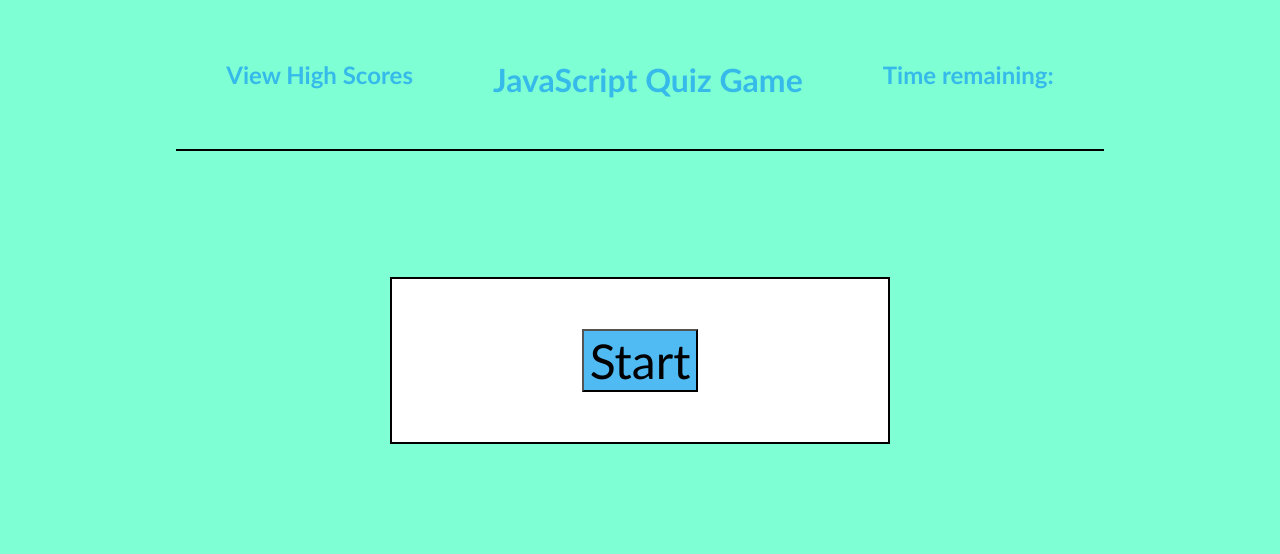
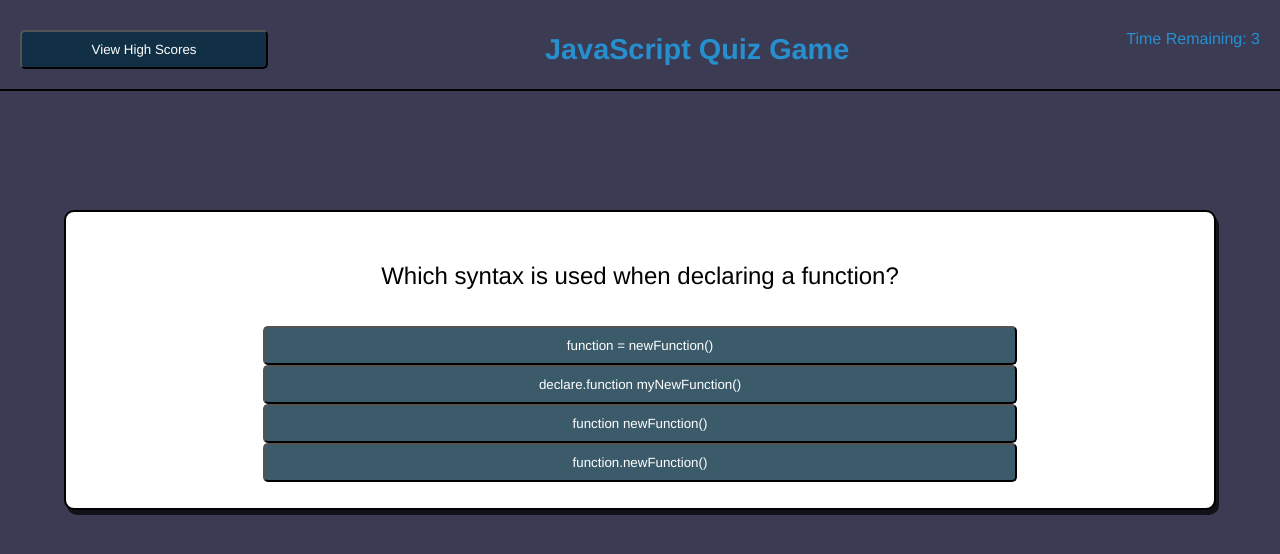
Before and after one commit to chrisdhodges12/quiz-game, a plain HTML site: page index.html in a window 1280 px wide. Both pictures are taken after a click on the button "Start". Drawn offline with Linux system fonts and the light colour scheme.

Commit message:
add functions: start game, timer, next question, choose answer, reset, end game.

```diff
--- a/assets/script.js
+++ b/assets/script.js
@@ -0,0 +1,181 @@
+//DOM elements
+var startButton = document.getElementById ("start-btn");
+var containerEl = document.getElementById ("container");
+var questionEl = document.getElementById ("question");
+var answerButtons = document.getElementById ("answers");
+var timeEl = document.getElementById ("timer");
+var highScoreButton = document.getElementById ("highScore")
+var ShowHighScores = document.getElementById ("showHighScores");
+
+
+//Variables
+var timeRemaining = 5;
+var questionNumber;
+var initials = "";
+var questionNUmber;
+var time;
+// var score = 0 ???????
+var finalScore;
+
+var highScore = JSON.parse(localStorage.getItem("highScores")) || [];
+
+
+startButton.addEventListener("click", startGame);
+// highScoreSection.addEventListener("click", displayHighScores);
+
+function startGame() {
+    startButton.classList.add("hide");
+    questionEl.classList.remove("hide");
+    answerButtons.classList.remove("hide");
+    questionNumber = [0];
+    ShowHighScores.innerHTML = "";
+//while...
+    startClock();
+    nextQuestion(questions[0]);
+}
+
+function nextQuestion(question) {
+    questionEl.innerText = question.question;
+    question.answers.forEach(answer => {
+        var button = document.createElement("button");
+        button.innerText = answer.text;
+        button.classList.add("button");
+        if (answer.correct) {
+          button.dataset.correct = answer.correct;
+        }
+        answerButtons.appendChild(button);
+        button.addEventListener("click", chooseAnswer);
+    });
+}
+
+function startClock() {
+    timeEl.innerHTML = ("Time Remaining: " + timeRemaining);
+    if (timeRemaining <= 0) {
+        endGame();
+    }
+    else {
+        timeRemaining -= 1;
+        time = setTimeout(startClock, 1000);
+    }
+}
+
+function chooseAnswer(e) {
+    var answerSelection = e.target;
+  if (!answerSelection.dataset.correct) {
+    timeRemaining = timeRemaining - 10;
+    console.log(timer);
+  }
+  if (questionNumber == questions.length - 1) {
+    gameOver();
+  } else {
+    reset();
+    questionNumber++;
+    nextQuestion(questions[questionNumber]);
+    console.log(score);
+  }
+}
+
+function reset() {
+    while (answerButtons.firstChild) {
+      answerButtons.removeChild(answerButtons.firstChild);
+    }
+    startButton.classList.remove("hide");
+}
+
+function endGame() {
+    clearInterval (time);
+    timeEl.innerHTML = "";
+    startButton.innerHTML = "Play again";
+    startButton.classList.remove("hide");
+    questionEl.classList.add("hide");
+    reset();
+    showScore();
+
+}
+
+function showScore() {
+
+}
+
+function submitScore() {
+
+}
+
+function displayHighScores() {
+
+}
+
+
+
+
+
+
+//>>>>handle high score: copied from robot gladiators ----need to change
+  //>>check local storage for high score
+//   var highScore = localStorage.getItem("high score");
+//   if(highScore +++ null) {
+//       highScore = 0;
+//   }
+//>>set high score
+// if (playerInfo.money > highScore) {
+//     localStorage.setItem("high score", playerInfo.money);
+//     localStorage.setItem("name", playerInfo.name);
+
+
+//<<<<<<<<NEED FUNCTIONs
+//>>>>>>show first question, determine true if correct, subtract time if wrong, move to next question
+//>> handle timer
+//>>>>>>subtract time from timer if wrong
+//>>End game when all questions are done or timer = 0
+//>>save score and initials (input form?)
+//>>display high scores
+//
+
+
+var questions = [{
+
+    question: "Which syntax is used when declaring a function?",
+    answers: [
+        {text: "function = newFunction()", correct: false},
+        {text: "declare.function myNewFunction()", correct: false },
+        {text: "function newFunction()", correct: true},
+        {text: "function.newFunction()", correct: false}
+    ]
+},
+{
+    question: "Where should JavaScript be inserted in HTML?",
+    answers: [
+        {text: "<body>", correct: true},
+        {text: "<header>", correct: false },
+        {text: "<footer>", correct: false},
+        {text: "<div>", correct: false}
+    ]
+},
+{
+    question: "An array is declared using which characters?",
+    answers: [
+        {text: "< >", correct: false},
+        {text: "( )", correct: false },
+        {text: "/ /", correct: false},
+        {text: "[ ]", correct: true }
+    ]
+},
+{
+    question: "How would you call upon the function 'functionXYZ' ?",
+    answers: [
+        {text: "call myFunctionXYZ", correct: false},
+        {text: "myFunctionXYZ[]", correct: false },
+        {text: "myFunctionXYZ()", correct: true},
+        {text: "<myFunctionXYZ> ", correct: false}
+    ]
+},
+{
+    question: "What does || translate to?",
+    answers: [
+        {text: "Or", correct: true},
+        {text: "And", correct: false },
+        {text: "Neither", correct: false},
+        {text: "Both", correct: false}
+    ]
+}
+];
--- a/assets/style.css
+++ b/assets/style.css
@@ -1,12 +1,12 @@
 * {
     box-sizing: border-box;
-font-family: 'Gill Sans', 'Gill Sans MT', Calibri, 'Trebuchet MS', sans-serif;
+font-family:'Franklin Gothic Medium', 'Arial Narrow', Arial, sans-serif ;
 }
 
 
 
 body {
-    background-color: aquamarine;
+    background-color: rgba(8, 7, 39, 0.788);
     padding: 0;
     margin: 0;
     display: flex;
@@ -21,43 +21,89 @@ header {
      text-align: center  ;
      top: 0;
      margin: 10px;
-     padding:10px;
+     padding:20px;
      position: fixed;
      border-bottom: solid black 2px;
-     color:rgba(33, 167, 240, 0.786)
+     color:rgba(33, 167, 240, 0.786);
+    width: 100%;
 }
-h1, h2 {
-    padding:20px;
-    margin: 20px;
+h1 {
+    padding:0 30px 0 30px;
+    margin: auto;
+    font-size: 1.8rem;
+}
+
+.displayHighScore:hover {
+    color: rgba(17, 89, 128, 0.786);
+}
+
+h3 {
+    text-align: center;
 }
 
 .container {
-    width: 500px;
+    width: 90%;
+    height: 300px;
     background-color: white;
     display: flex;
     border: 2px solid black;
-    /* border-radius: 5%; */
+    border-radius: 10px;
     justify-content: center;
     padding: 50px;
     margin:10px;
-    /* flex-wrap: wrap; */
+    flex-wrap: wrap;
+    box-shadow: 3px 5px rgba(0, 0, 0, 0.711);
 }
 
-.questions {
+
+.answer-btns {
     display: flex;
+    padding: 0 20px 0 20px;
+}
+
+.question {
+    display:flex;
+    width: 100%;
+    justify-content: center;
+    font-size: 1.5rem;
 
 }
+
  .answers {
     display: flex;
+    align-items: center;
+    justify-content: center;
+    width: 80%;
+    height: 60px;
+    flex-wrap: wrap;
+
  }
 
- .btn {
-     background-color: rgba(33, 167, 240, 0.786);
+.startButton {
+    width:80%;
+    display:flex;
+    justify-content: center;
+
+
+
+}
+.highScore {
+    width: 20%;
+}
+ button {
+    background-color: rgba(6, 46, 67, 0.786);
+    color: white;
+    border-radius: 5px;
+    width: 90%;
+    padding: 10px;
+ }
+ button:hover {
+    background-color: rgba(23, 121, 175, 0.697) ;
  }
 
  .pressStart {
-     font-size: 3rem;
+    font-size: 3rem;
 
  }
  .hide {
-     display: none}
+    display: none}
--- a/index.html
+++ b/index.html
@@ -11,30 +11,27 @@
 
 <body>
     <header>
-        <h2 class="displayHighScore">View High Scores</h2>
+        <button class="highScore">View High Scores</button>
         <h1>JavaScript Quiz Game</h1>
-        <h2 class="timeRemaining">Time remaining:
-            <div id="timeRemaining"></div>
-        </h2>
+        <div id="timer"></div>
     </header>
     <div class="container">
-        <div id="questionContainer" class="hide">
-            <div id="question" class="question">
-                Question 1:
-                <div id="answer-btns" class="answer-btns">
-                    <button class="btn">Answer 1</button>
-                    <button class="btn">Answer 2</button>
-                    <button class="btn">Answer 3</button>
-                    <button class="btn">Answer 4</button>
-                </div>
-            </div>
 
+        <div id="question" class="question hide"></div>
+
+        <div id="answers" class="answers hide"></div>
+
+        <div class="startButton">
+            <button id="start-btn" class="pressStart btn">Start</button>
         </div>
-        <div class="start-btn">
-            <button class="pressStart btn">Start</button>
+
+        <div id="showHighScores" class="hide">
+            <span id="scoreDisplay"></span>
+            <input type="text" name="initials" id="initials" />
+            <button id="submitScore" class="submit">Submit Score</button>
         </div>
+
     </div>
-
 
     <script src="assets/script.js"></script>
 </body>
```
